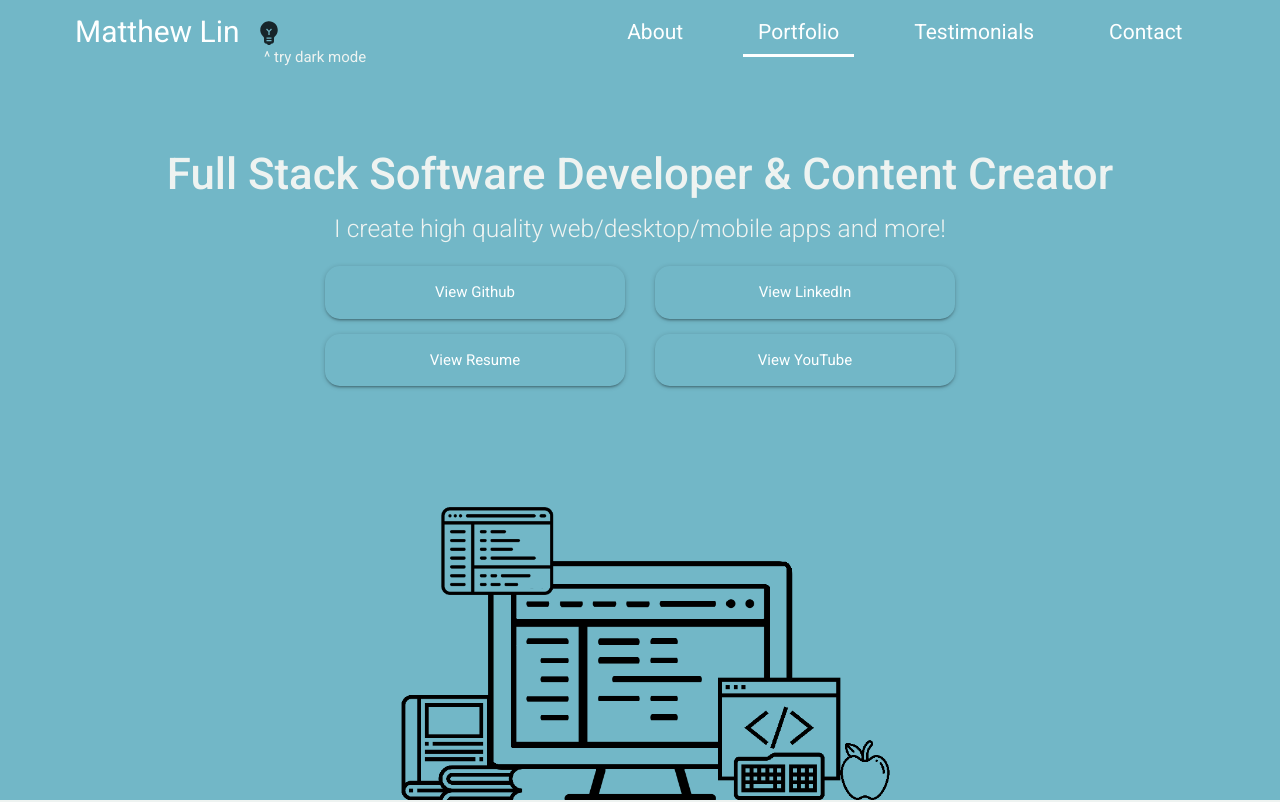
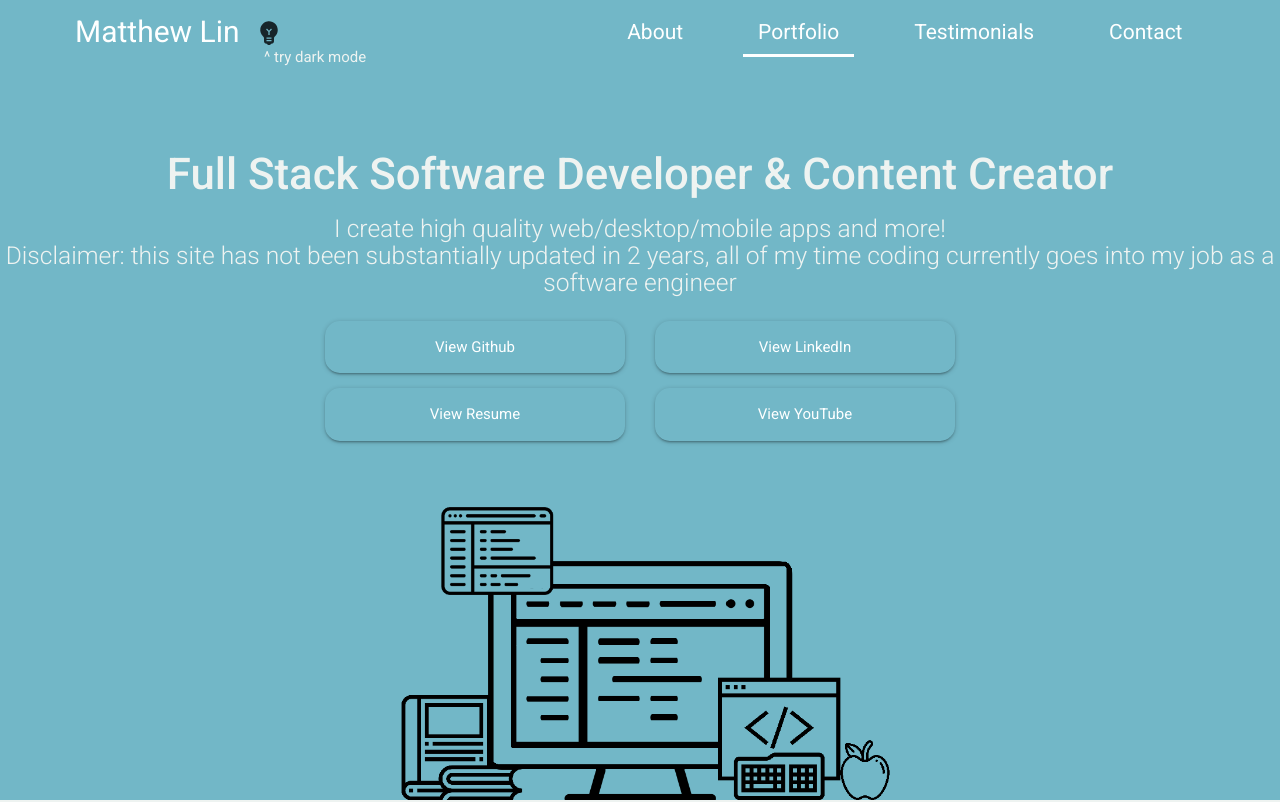
Before and after one commit to matthew-plusprogramming/matthewlin.dev, a React (Create React App) app: page / in a window 1280 px wide. Shown: the top 802 px of the page. Built offline with nearby package versions, Linux system fonts and the light colour scheme.

Commit message:
Update Portfolio.js

```diff
--- a/src/Portfolio.js
+++ b/src/Portfolio.js
@@ -26,6 +26,8 @@ const Portfolio = () => {
           <div className="flex-row center bottom-margin">
             <h5 className="light-text">
               I create high quality web/desktop/mobile apps and more!
+              <br />
+              Disclaimer: this site has not been substantially updated in 2 years, all of my time coding currently goes into my job as a software engineer
             </h5>
           </div>
           <div className="flex-row center bottom-margin">
```
